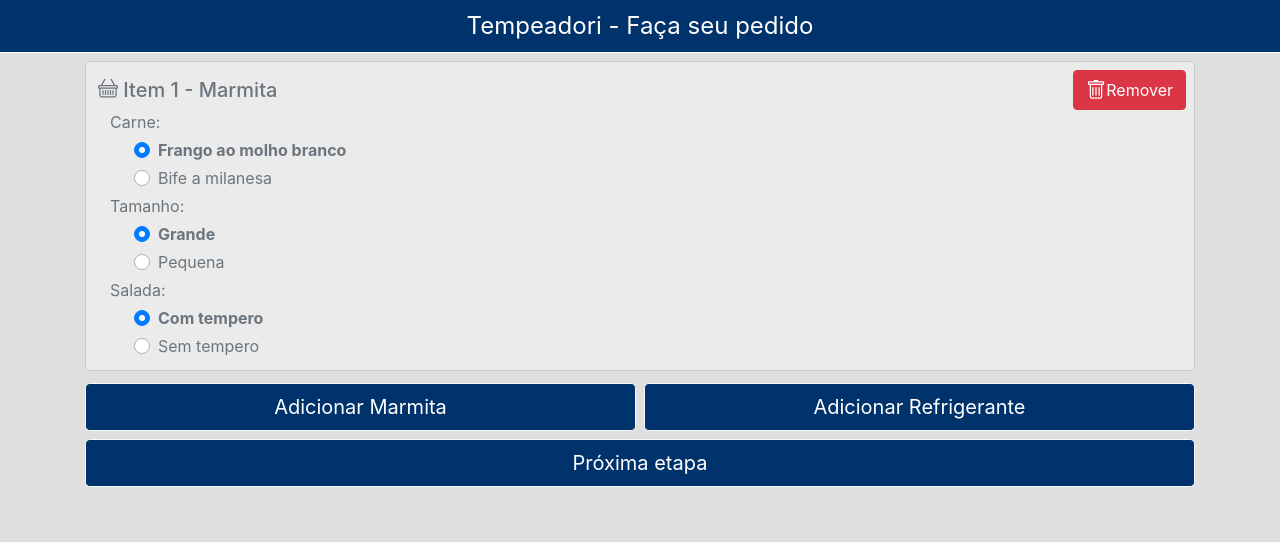
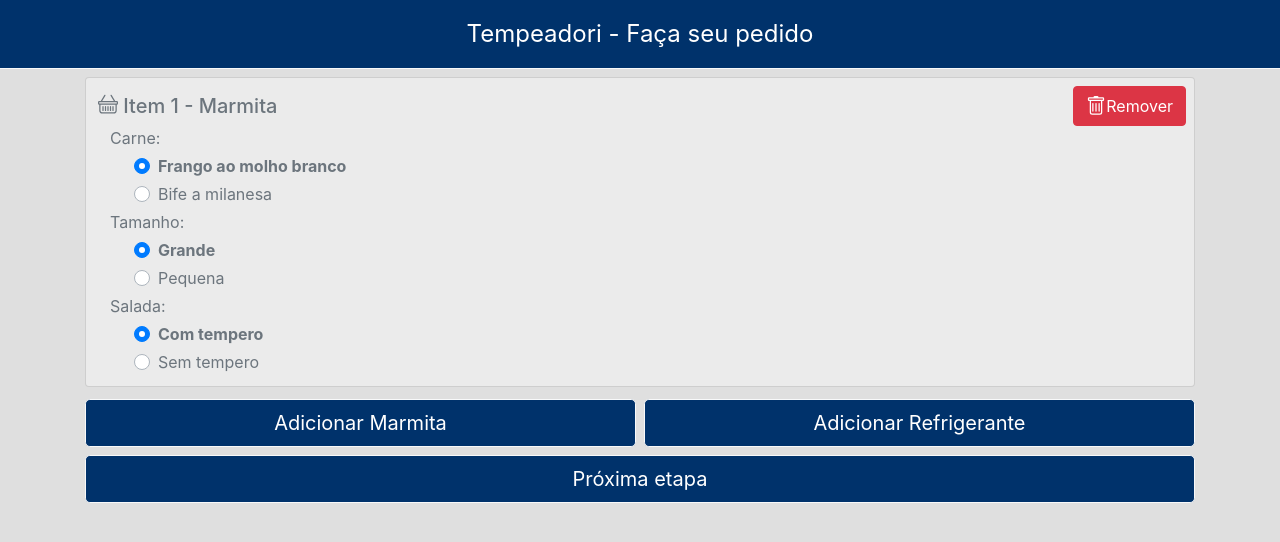
Before and after one commit to GustavoKlinfuss/Lunch-X__WebApp, a Vue app: page / in a window 1280 px wide. Shown: the top 542 px of the page. Built offline with nearby package versions, Linux system fonts and the light colour scheme.

Commit message:
More of same

```diff
--- a/src/App.vue
+++ b/src/App.vue
@@ -1,6 +1,6 @@
 <template>
 <main class="text-muted">
-  <header class="header p-2 text-white text-center">{{header}}</header>
+  <header class="header p-3 text-white text-center border-bottom border-light">{{header}}</header>
   <div class="container mt-2">
     <order-screen v-if="stage === StagesEnum.OrderScreen" v-on:step-completed="orderCompleted($event)"/>
     <user-info-screen v-if="stage === StagesEnum.UserInfoScreen" v-on:step-completed="userDetailsCompleted($event)"/>
@@ -83,6 +83,5 @@
 .header {
 	background-color:  #00326b;
   font-size: 24px;
-  border-bottom: 1px solid white;
 }
 </style>
--- a/src/app/finish-order-modal/FinishOrderModal.vue
+++ b/src/app/finish-order-modal/FinishOrderModal.vue
@@ -12,7 +12,7 @@
       <span v-if="item.itemType === OrderItemTypeEnum.Refrigerant">{{item.refrigerantType}} {{item.refrigerantSize}}<br></span>
     </li>
 
-    <div style="border-top: 1px solid #dee2e6; margin-top: 20px; margin-bottom: 10px;"></div>
+    <div class="border-top border-gray mt-3 mb-2"></div>
 
     <h5>Informações pessoais:</h5>
     <span><strong>Nome:</strong> {{userDetails.name}}</span><br>
@@ -20,16 +20,16 @@
     <span><strong>Telefone: </strong>{{userDetails.phone}}</span><br>
   </div>
   <template v-slot:modal-footer>
-    <div style="width: 100%; display: flex; justify-content: space-between;">
+    <div class="d-flex">
       <b-button
-        style="width: 49%"
+        class="w-50 mr-1"
         variant="outline-warning"
         v-on:click="closeModal()"
       >
         Voltar
       </b-button>
       <b-button
-        style="width: 49%"
+        class="w-50 ml-1"
         variant="outline-success"
         v-on:click="finishOrder()"
       >
@@ -37,8 +37,6 @@
       </b-button>
     </div>
   </template>
-  <!-- <b-button class="mt-2" variant="outline-success" block @click="consolalogai(1)">Confirmar e fazer pedido</b-button> -->
-  <!-- <b-button class="mt-2" variant="outline-warning" block @click="consolalogai(2)">Voltar</b-button> -->
 </b-modal>
 </template>
 
```
